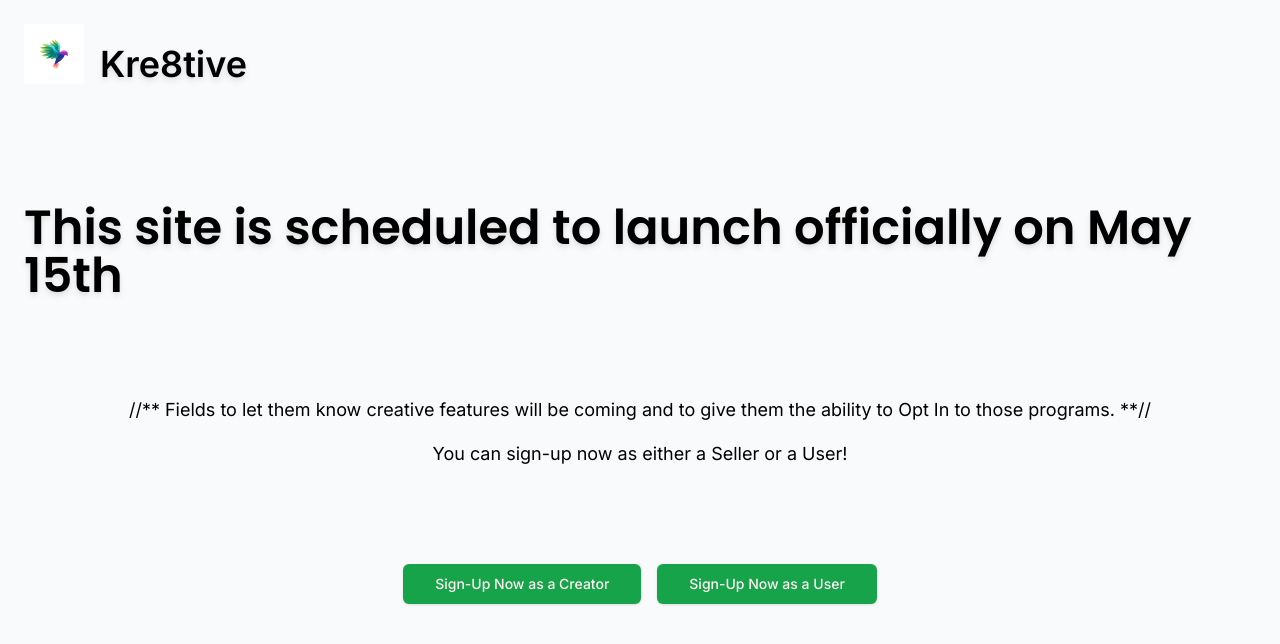
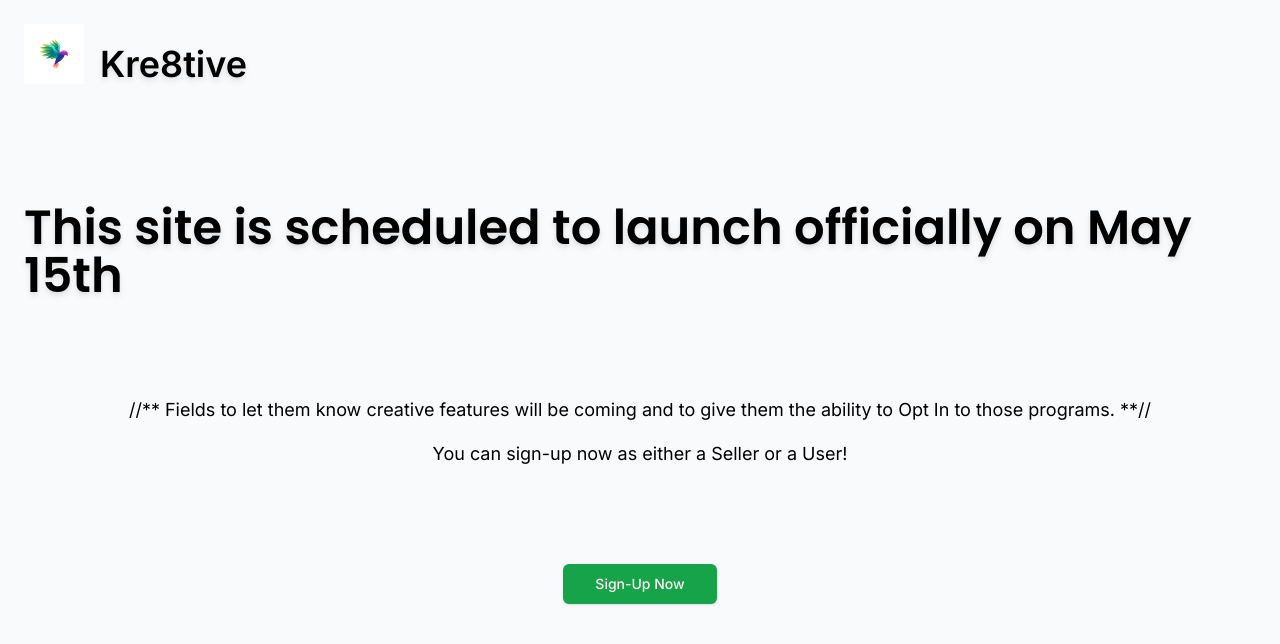
Before and after one commit to Dev0715/Next-OAuth-Payment-AWS, a Next.js app: page / in a window 1280 px wide. Shown: the top 644 px of the page. Built offline with nearby package versions, Linux system fonts and the light colour scheme; no server answers.

Commit message:
fix: left 1 signup button

```diff
--- a/app/page.tsx
+++ b/app/page.tsx
@@ -27,18 +27,11 @@ const Home = () => {
           </p>
           <p className="text-black text-lg">You can sign-up now as either a Seller or a User!</p>
         </div>
-        <div className='flex gap-x-4'>
-          <SignupButton>
-            <Button variant="default" size="lg">
-              Sign-Up Now as a Creator
-            </Button>
-          </SignupButton>
-          <SignupButton>
-            <Button variant="default" size="lg">
-              Sign-Up Now as a User
-            </Button>
-          </SignupButton>
-        </div>
+        <SignupButton>
+          <Button variant="default" size="lg">
+            Sign-Up Now
+          </Button>
+        </SignupButton>
       </div>
     </main>
   );
```
